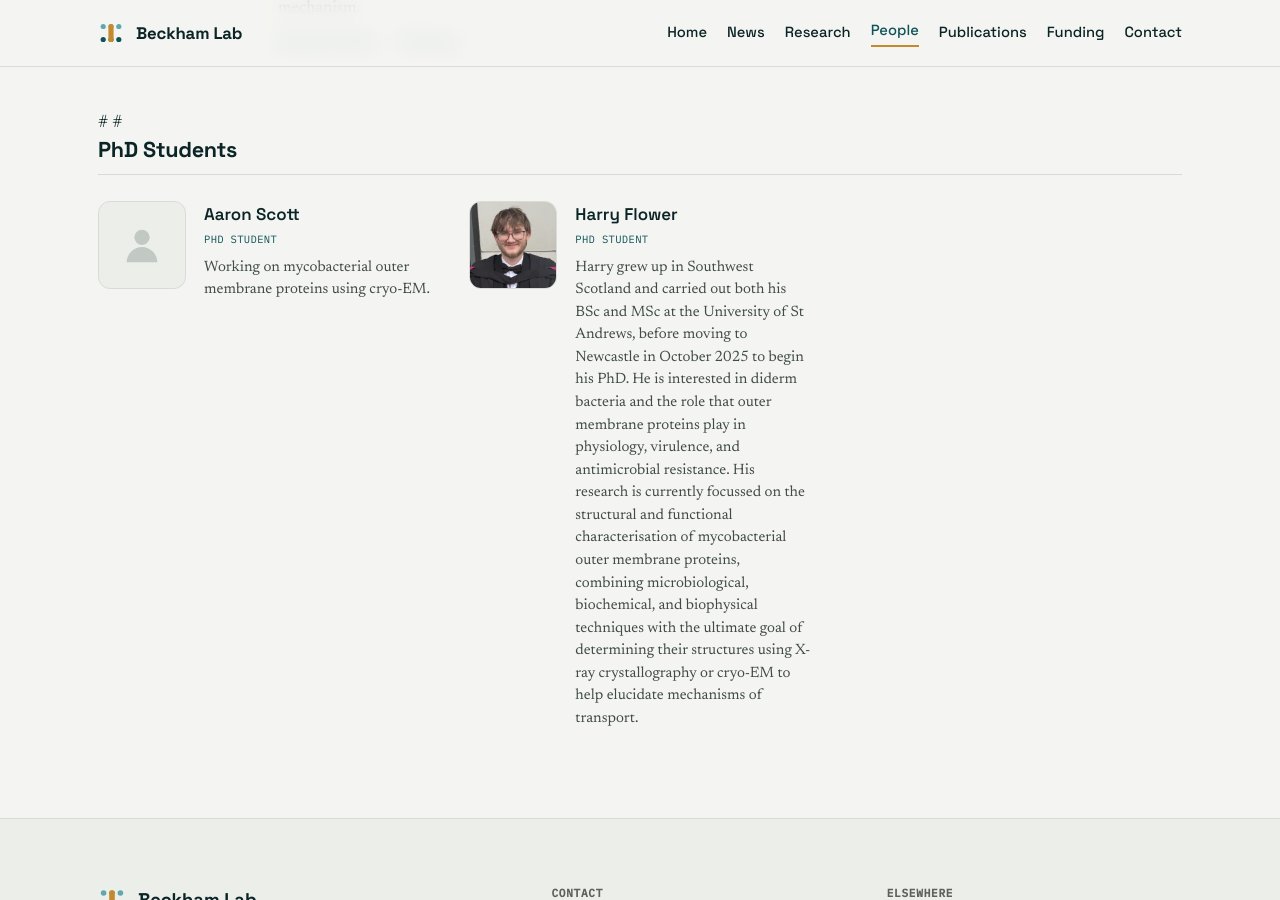
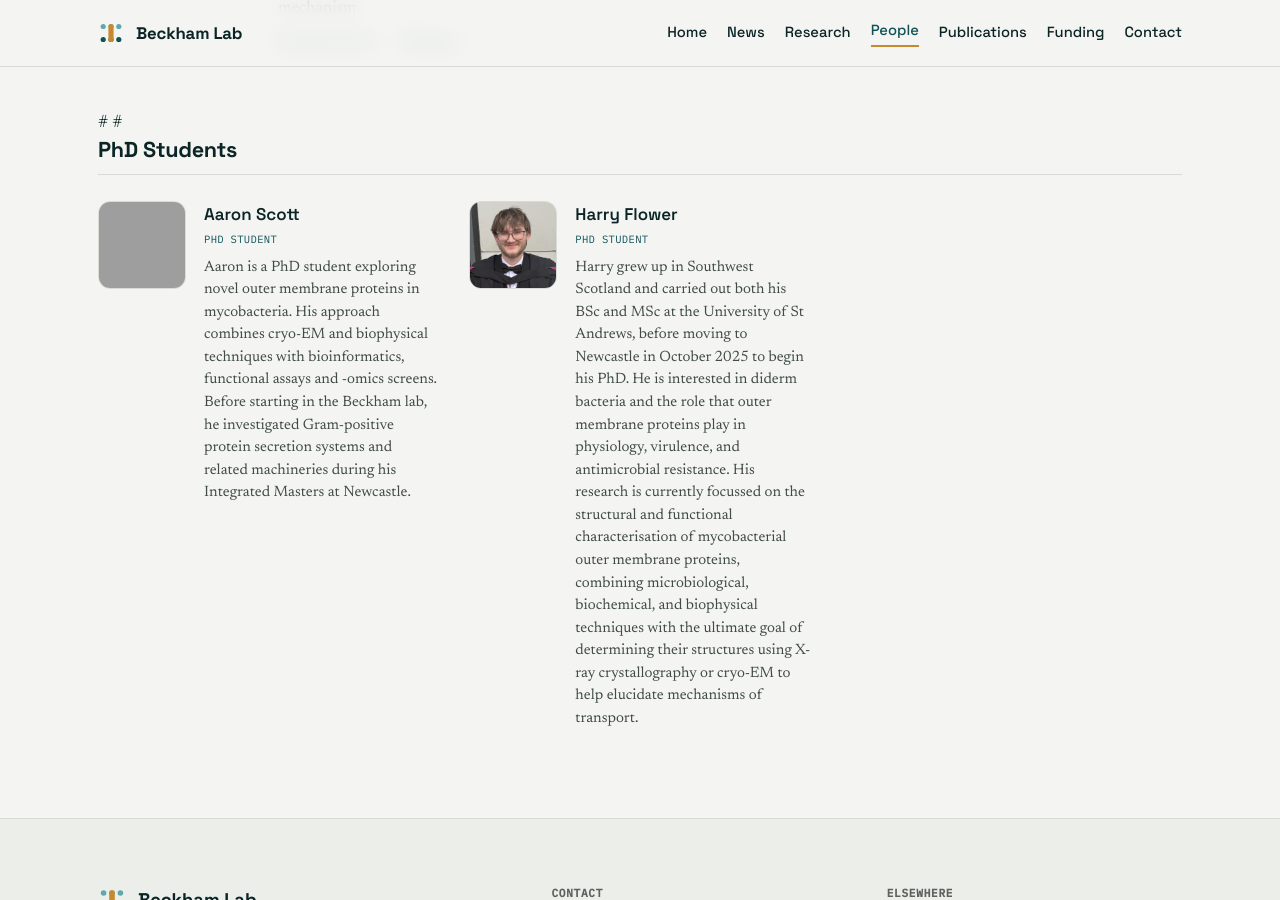
Before and after one commit to beckham-lab-newcastle/beckham-lab-newcastle.github.io, a Jekyll site: the page built from people.html, in a window 1280 px wide and 900 px high, scrolled down 699 px. Built offline with Jekyll 4.4.1, drawn with Linux system fonts in a browser that asks for light colours; grey boxes are pictures that could not be loaded.

Commit message:
Add files via upload

```diff
--- a/_data/people.yml
+++ b/_data/people.yml
@@ -31,9 +31,13 @@ postdocs: []
 phd:
   - name: Aaron Scott
     role: PhD Student
-    photo:
+    photo: aaron-scott.jpg
     bio: >-
-      Working on mycobacterial outer membrane proteins using cryo-EM.
+      Aaron is a PhD student exploring novel outer membrane proteins in
+      mycobacteria. His approach combines cryo-EM and biophysical techniques with
+      bioinformatics, functional assays and -omics screens. Before starting in the
+      Beckham lab, he investigated Gram-positive protein secretion systems and
+      related machineries during his Integrated Masters at Newcastle.
   - name: Harry Flower
     role: PhD Student
     photo: harry-flower.jpg
```
